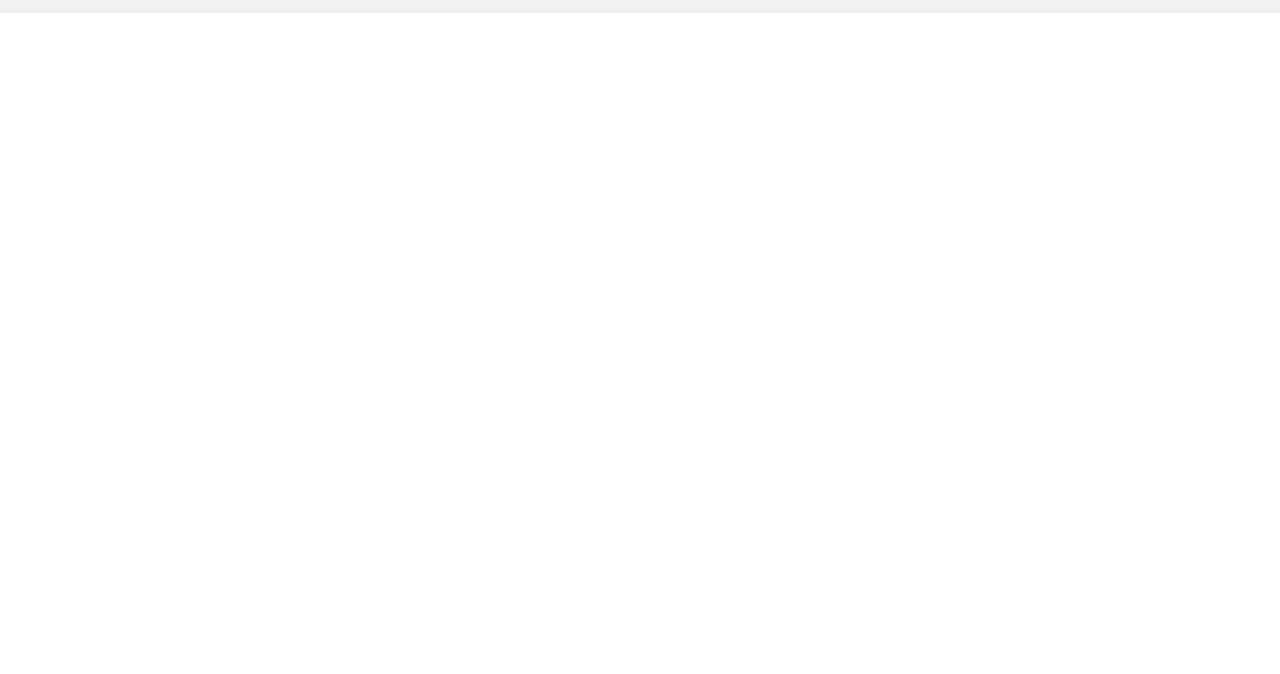
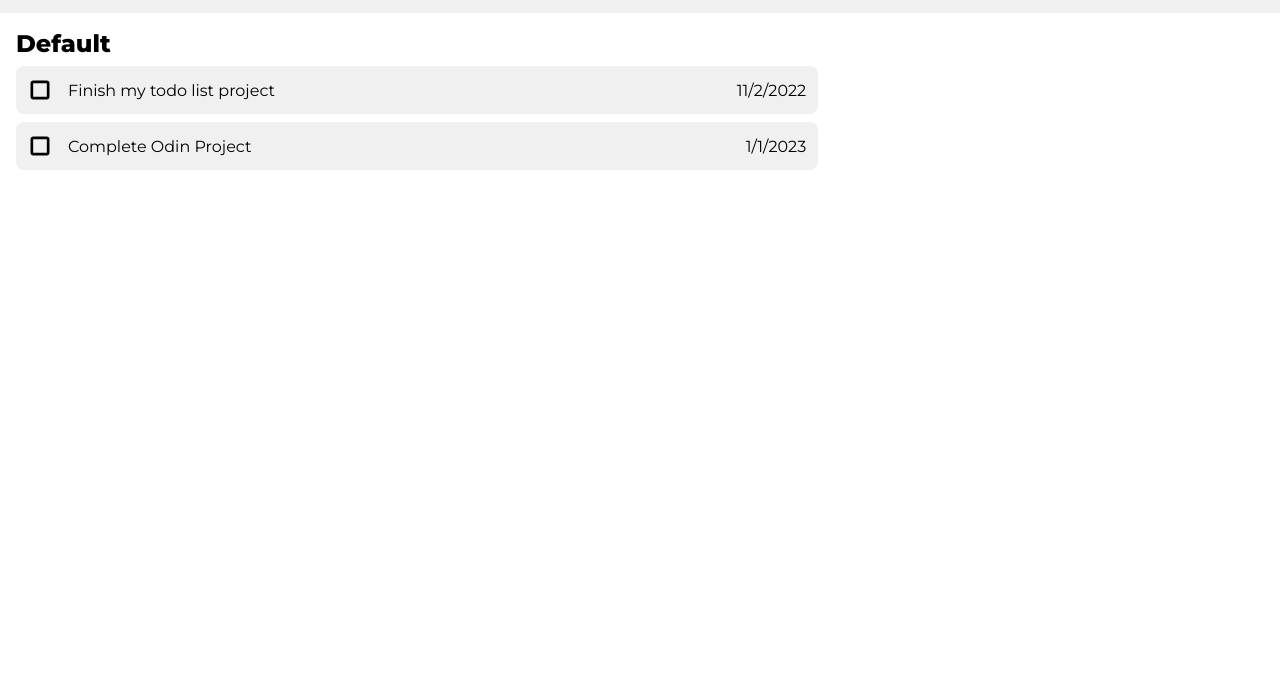
Before and after one commit to bmilcs/odin-todo-list, a website built with webpack: page src/template.html in a window 1280 px wide. Shown: the part 59-733 px from the top of the page. Built offline with nearby package versions, Linux system fonts and the light colour scheme.

Commit message:
Add renderList, renderTasks & sample-data.js

```diff
--- a/src/modules/dom.js
+++ b/src/modules/dom.js
@@ -1,10 +1,11 @@
 import makeElement from "./utils/make-element";
 import containerize from "./utils/containerize";
-import Task from "./task";
-import TaskList from "./task-list";
 import header from "./header.js";
 import main from "./main.js";
 import footer from "./footer.js";
+import { sampleList } from "./sample-data";
+import checkedImg from "../assets/checkbox-filled.svg";
+import uncheckedImg from "../assets/checkbox-empty.svg";
 
 //
 // .renderPage(): render body of the page
@@ -19,3 +20,34 @@ export const renderPage = () => {
   ];
   elements.forEach(element => body.appendChild(element));
 }
+
+//
+// .renderList(): renders a todo list
+//
+
+export const renderList = (listObj) => {
+  const container = makeElement("div", "list-container");
+  const title = makeElement("h2", "list-title", listObj.getName());
+  const tasks = renderAllTasks(listObj.getTasks());
+  container.appendChild(title);
+  tasks.forEach((node) => container.appendChild(node));
+  return container;
+}
+
+const renderAllTasks = (taskArray) => {
+  return taskArray.map(task => renderTask(task));
+}
+
+const renderTask = (task) => {
+  // const container = makeElement("div", "task-container");
+  // const checkbox = makeElement("img", "task-checkbox unchecked", "", "", uncheckedImg);
+  // const descriptionNode = makeElement("p", "task-description", task.description)
+
+  return containerize("task-container",
+    makeElement("img", "task-status unchecked", "", "", uncheckedImg),
+    makeElement("p", "task-description", task.getDescription()),
+    makeElement("p", "task-date", task.getDate()));
+}
+
+
+document.querySelector("body").appendChild(renderList(sampleList()));
--- /dev/null
+++ b/src/modules/sample-data.js
@@ -0,0 +1,9 @@
+import Task from "./task";
+import TaskList from "./task-list";
+
+export const sampleList = () => {
+  const list = new TaskList("Default");
+  list.addTask("Finish my todo list project", "11/2/2022");
+  list.addTask("Complete Odin Project", "1/1/2023");
+  return list;
+}
--- a/src/modules/task.js
+++ b/src/modules/task.js
@@ -3,14 +3,14 @@
 // object role: information holder
 //
 
-export default function Task(task, dueDate = 'No Date') {
-  this.task = task;
+export default function Task(description, dueDate = 'No Date') {
+  this.description = description;
   this.dueDate = dueDate;
   this.status = 0;
 }
 
-Task.prototype.getTask = function() {
-  return this.task;
+Task.prototype.getDescription = function() {
+  return this.description;
 }
 
 Task.prototype.getDate = function() {
@@ -22,8 +22,8 @@ Task.prototype.getStatus = function() {
   else return "Completed";
 }
 
-Task.prototype.setTask = function(task) {
-  this.task = task;
+Task.prototype.setDescription = function(description) {
+  this.description = description;
 }
 
 Task.prototype.setDate = function(date) {
--- a/src/scss/index.scss
+++ b/src/scss/index.scss
@@ -52,6 +52,30 @@ body {
     color: (--clr-neutral-800);
     width: 2.5rem;
     aspect-ratio: 1/1;
+  }
+}
+
+.list-container {
+  padding: 1rem;
+
+  .list-title {
+    margin-bottom: .5rem;
+  }
+}
+
+.task-container {
+  display: flex;
+  align-items: center;
+  justify-content:  flex-start;
+  gap: 1rem;
+
+  padding: 0.75rem;
+  margin-block: 0.5rem;
+  background: var(--clr-neutral-200);
+  border-radius: var(--border-radius);
+
+  & :nth-child(3) {
+    margin-left: auto;
   }
 }
 
```
